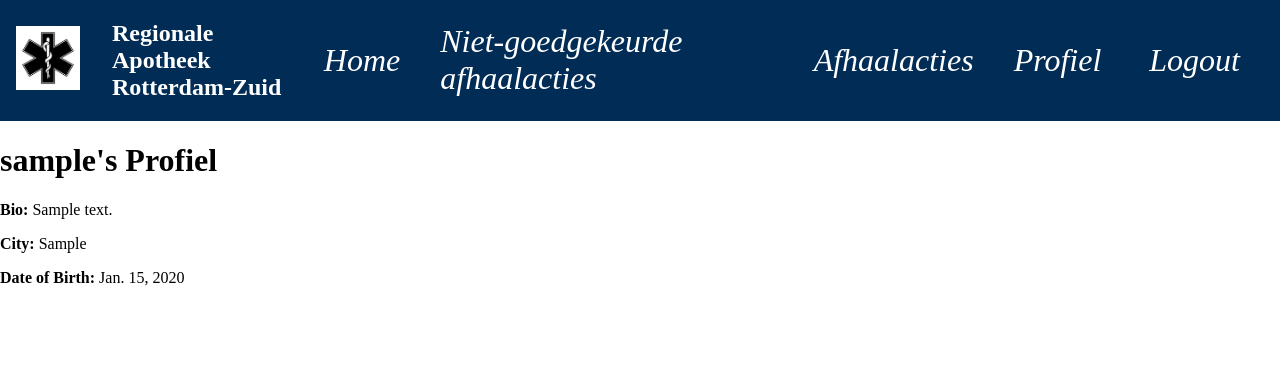
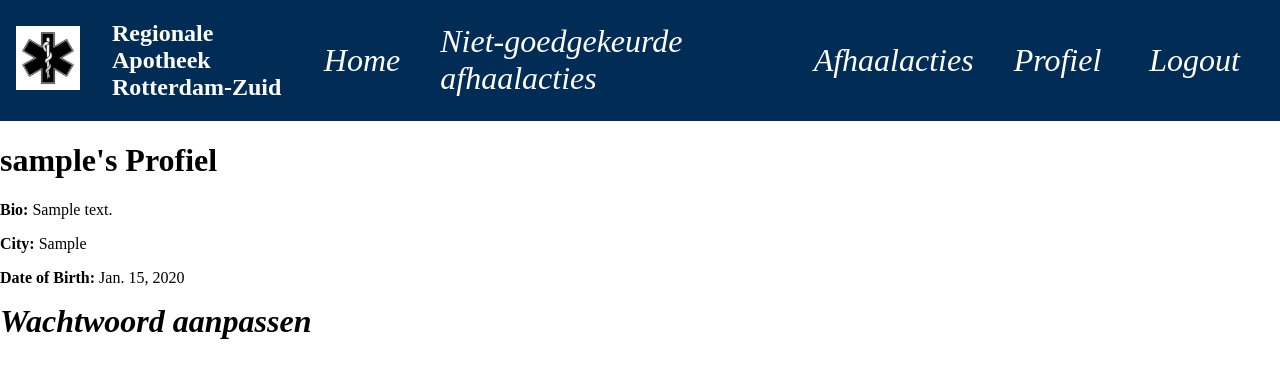
Before and after one commit to Damian5314/apotheek, a Django app: page /profile/ in a window 1280 px wide. Shown: the top 378 px of the page. Run offline with Django 5.2, Linux system fonts and the light colour scheme; a user stored in the database is signed in; tables that the repository leaves empty hold one stand-in row (values such as "Sample post").

Commit message:
edit styles

```diff
--- a/apotheek/base/static/base/css/styles.css
+++ b/apotheek/base/static/base/css/styles.css
@@ -35,6 +35,18 @@ a:hover {
     text-decoration: underline;
 }
 
+b {
+    color: black;
+    font-style: italic;
+    text-decoration: none;
+    font-size: 2rem;
+}
+
+b:hover {
+    color: blue;
+    text-decoration: underline;
+}
+
 MenuText {
     color: white;
 }
--- a/apotheek/base/templates/base/profile.html
+++ b/apotheek/base/templates/base/profile.html
@@ -5,4 +5,5 @@
 <p><strong>Bio:</strong> {{ profile.BioText }}</p>
 <p><strong>City:</strong> {{ profile.City }}</p>
 <p><strong>Date of Birth:</strong> {{ profile.DateOfBirth }}</p>
+<b href="{% url 'change_password'%}" >Wachtwoord aanpassen</b>
 {% endblock %}
```
